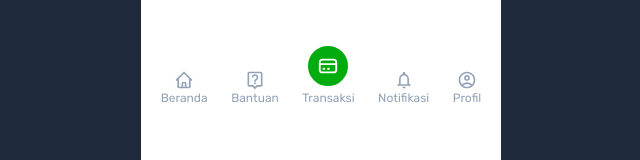
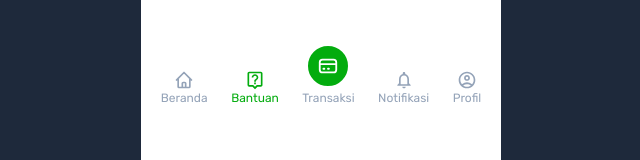
Before and after one commit to athdromeda/woishop, a Next.js app: page /help in a window 1280 px wide. Shown: the part 686-846 px from the top of the page, without its empty margins (319-959 px from the left). Built offline with nearby package versions, Linux system fonts and the light colour scheme.

Commit message:
feat: [Active Tab] Add state to bottomNav
Add active tab state to bottomNav

```diff
--- a/components/bottomNav.js
+++ b/components/bottomNav.js
@@ -6,16 +6,19 @@ import {
   MdOutlineAccountCircle,
 } from "react-icons/md";
 import { IconContext } from "react-icons";
+import { useState } from "react";
 
-const NavWrapper = ({ icon, label, activeTab, link }) => {
+const NavWrapper = ({ icon, label, active, link, setActive }) => {
   return (
     <Link href={link}>
       <IconContext.Provider value={{size: 20}}>
         <div
           className={
             "flex flex-col items-center " +
-            (activeTab ? "text-woigreen" : "text-slate-400")
+            (active ? "text-woigreen" : "text-slate-400")
           }
+
+          onClick = {()=>setActive(link)}
         >
           {icon}
           <p className="text-xs">{label}</p>
@@ -25,20 +28,24 @@ const NavWrapper = ({ icon, label, activeTab, link }) => {
   );
 };
 
-export default function BottomNav({ activeTab = "" }) {
+export default function BottomNav({ active = "/" }) {
+  const [activeTab, setActiveTab] = useState(active)
+
   return (
     <div className="p-2 pt-0 flex text-sm sticky bottom-0 bg-white justify-around items-end w-[360px] h-[52px]">
       <NavWrapper
         icon={<HiOutlineHome/>}
         label="Beranda"
         link="/"
-        active={activeTab === "Beranda"}
+        active={activeTab === "/"}
+        setActive = {setActiveTab}
       />
       <NavWrapper
         icon={<MdOutlineLiveHelp/>}
         label="Bantuan"
         link="/help"
-        active={activeTab === "Bantuan"}
+        active={activeTab === "/help"}
+        setActive = {setActiveTab}
       />
       <div className="relative">
         <div className="flex flex-col items-center">
@@ -52,13 +59,15 @@ export default function BottomNav({ activeTab = "" }) {
         icon={<MdOutlineNotifications/>}
         label="Notifikasi"
         link="/notification"
-        active={activeTab === "Notifikasi"}
+        active={activeTab === "/notification"}
+        setActive = {setActiveTab}
       />
       <NavWrapper
         icon={<MdOutlineAccountCircle/>}
         label="Profil"
         link="/profile"
-        active={activeTab === "Profil"}
+        active={activeTab === "/profile"}
+        setActive = {setActiveTab}
       />
     </div>
   );
--- a/pages/help.js
+++ b/pages/help.js
@@ -13,7 +13,7 @@ export default function Notification() {
       <main>
         <p className="mb-5 font-bold">Bantuan</p>
       </main>
-      <BottomNav />
+      <BottomNav active="/help"/>
     </div>
   );
 }
--- a/pages/index.js
+++ b/pages/index.js
@@ -26,7 +26,7 @@ export default function Home() {
         <Features />
         <Promos />
       </main>
-      <BottomNav />
+      <BottomNav active="/" />
     </div>
   );
 }
--- a/pages/notification.js
+++ b/pages/notification.js
@@ -44,7 +44,7 @@ export default function Notification() {
         ))}
       </main>
       <MarkReadButton />
-      <BottomNav />
+      <BottomNav active="/notification" />
     </div>
   );
 }
--- a/pages/profile.js
+++ b/pages/profile.js
@@ -27,7 +27,7 @@ export default function Profile() {
         <LogoutButton />
         <AppVersion />
       </main>
-      <BottomNav />
+      <BottomNav active="/profile" />
     </div>
   );
 }
```
